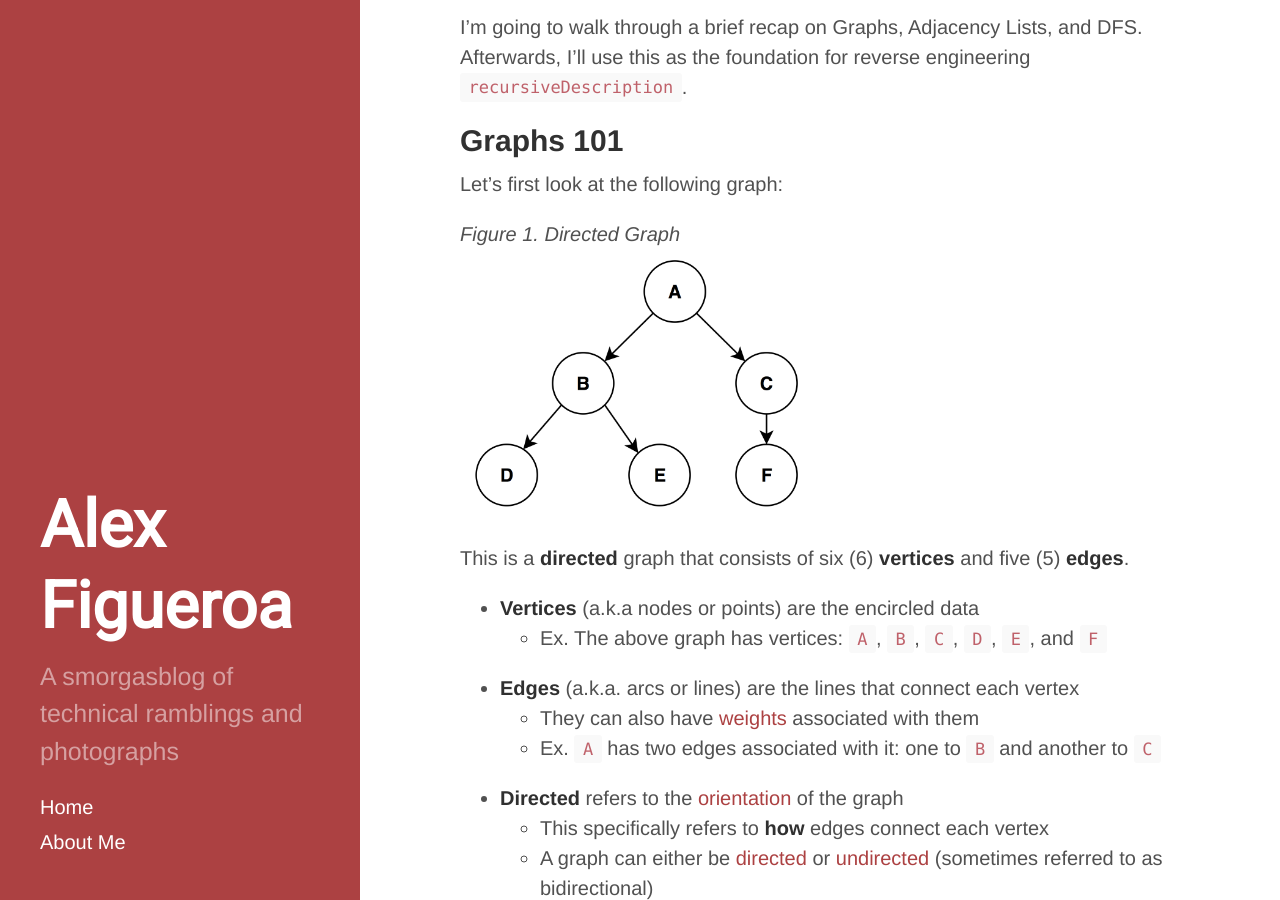
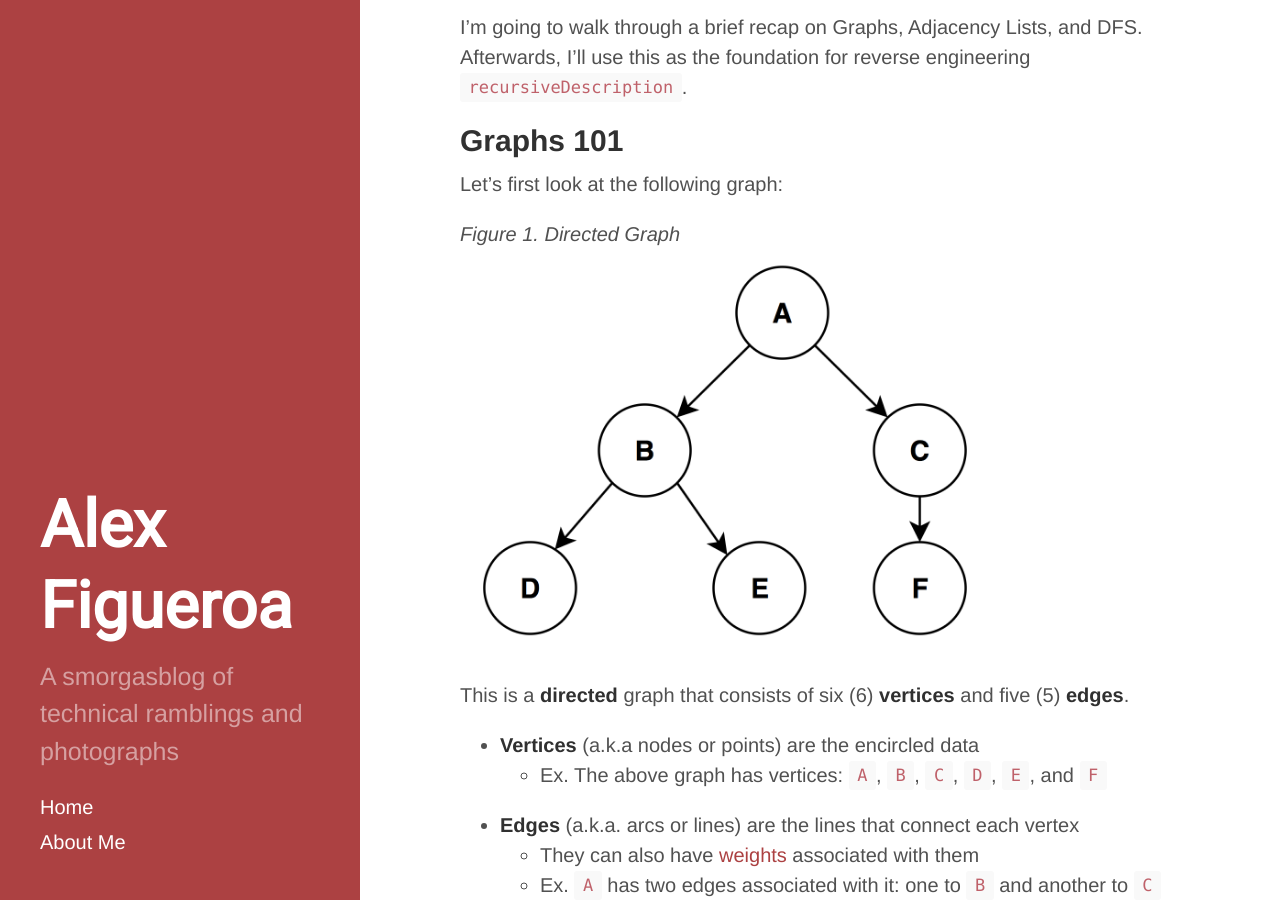
Before and after one commit to ajfigueroa/ajfigueroa.github.io, a Jekyll site: the page built from _posts/2018-01-07-DFSubviews.md, in a window 1280 px wide and 900 px high, scrolled down 616 px. Built offline with Jekyll 4.4.1, drawn with Linux system fonts in a browser that asks for light colours.

Commit message:
[DFSubviews] Resize all images to 75% (#47)

````diff
--- a/_posts/2018-01-07-DFSubviews.md
+++ b/_posts/2018-01-07-DFSubviews.md
@@ -27,7 +27,7 @@ I'm going to walk through a brief recap on Graphs, Adjacency Lists, and DFS. Aft
 Let's first look at the following graph:
 
 *Figure 1. Directed Graph*
-<img src="/assets/img/posts/20180107/directed_graph.png" width="50%" height="50%">
+<img src="/assets/img/posts/20180107/directed_graph.png" width="75%" height="75%">
 
 This is a **directed** graph that consists of six (6) **vertices** and five (5) **edges**.
 - **Vertices** (a.k.a nodes or points) are the encircled data
@@ -81,7 +81,7 @@ Given the graph from Figure 1, we would do these steps following the algorithm:
 ```
 
 This can be better visualized as:
-<img src="/assets/img/posts/20180107/dfs_visualization.gif" width="50%" height="50%">
+<img src="/assets/img/posts/20180107/dfs_visualization.gif" width="75%" height="75%">
 
 
 Let's look at how we could implement DFS in Swift. First, we need to model a single vertex. One way could look like:
@@ -331,7 +331,7 @@ Since the output represents a hierarchy, you might notice it can be represented
 
 *Figure 2. UIView hierarchy graph*
 
-<img src="/assets/img/posts/20180107/subview_graph.png" width="60%" height="60%">
+<img src="/assets/img/posts/20180107/subview_graph.png" width="75%" height="75%">
 
 ### Trivial View Hierarchy
 
````
